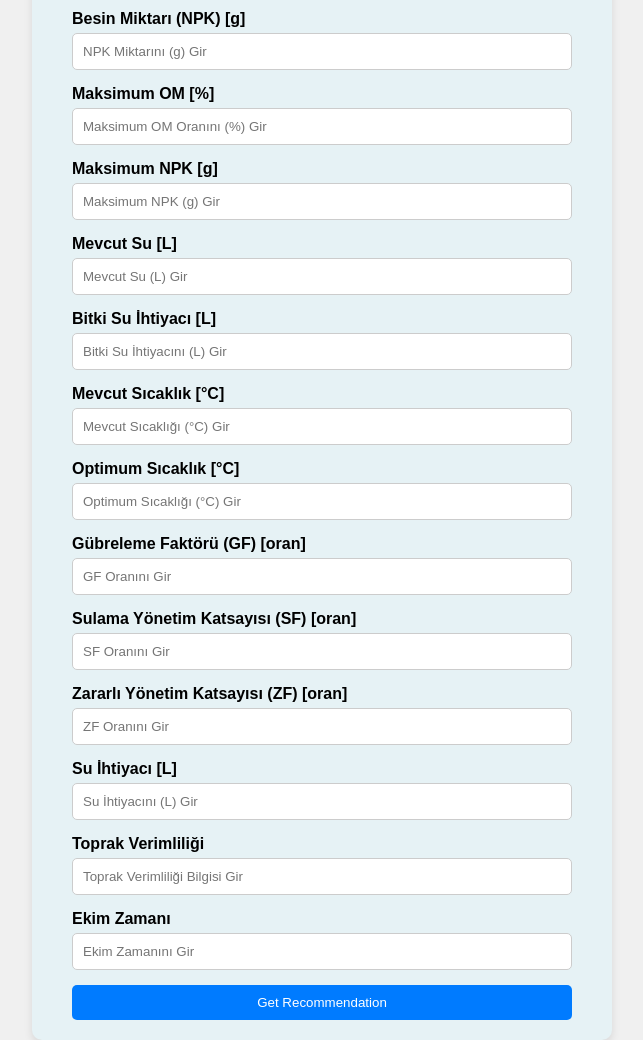
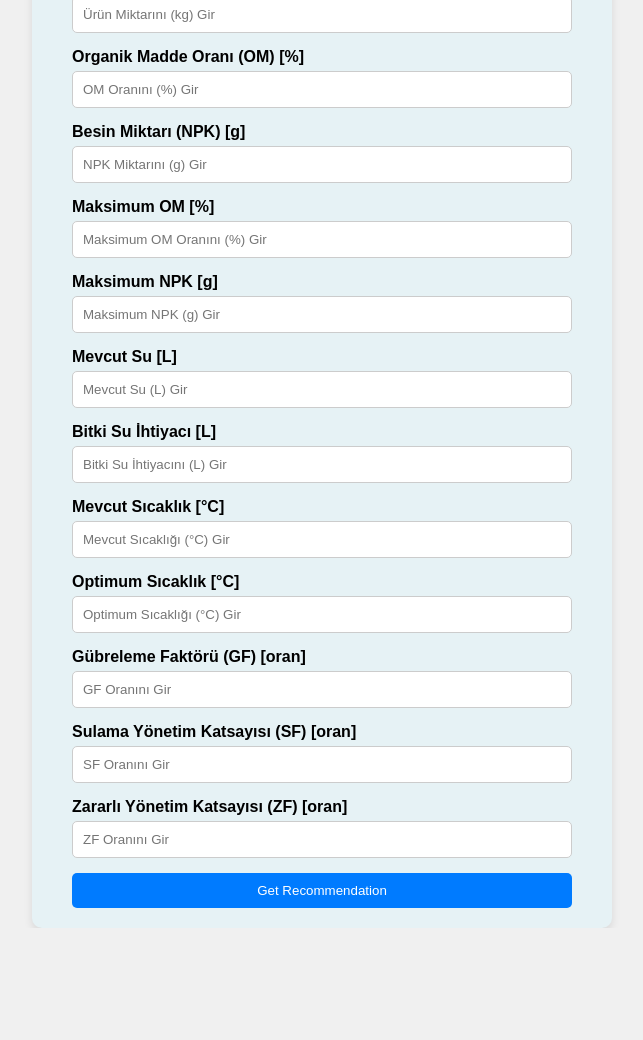
Before and after one commit to ketemizceri/zirAI, a Flask app: page /hasat.html in a window 1280 px wide. Shown: the whole page, without its empty margins (318-961 px from the left). After the commit the page ends 928 px from the top, so only its background shows below. Run offline with Flask 3, Linux system fonts and the light colour scheme; parts of the project's set-up code (start-up, migrations or seed data) failed here and were passed over.

Commit message:
Update hasat.html

```diff
--- a/templates/hasat.html
+++ b/templates/hasat.html
@@ -107,16 +107,6 @@
             <label for="zf">Zararlı Yönetim Katsayısı (ZF) [oran]</label>
             <input type="text" id="zf" name="zf" placeholder="ZF Oranını Gir">
 
-            <!-- Düzeltilen Son 3 Form Elemanı -->
-            <label for="su_ihtiyaci">Su İhtiyacı [L]</label>
-            <input type="text" id="su_ihtiyaci" name="su_ihtiyaci" placeholder="Su İhtiyacını (L) Gir">
-
-            <label for="toprak_verimliligi">Toprak Verimliliği</label>
-            <input type="text" id="toprak_verimliligi" name="toprak_verimliligi" placeholder="Toprak Verimliliği Bilgisi Gir">
-
-            <label for="ekim_zamani">Ekim Zamanı</label>
-            <input type="text" id="ekim_zamani" name="ekim_zamani" placeholder="Ekim Zamanını Gir">
-
             <button type="submit">Get Recommendation</button>
         </form>
 
```
